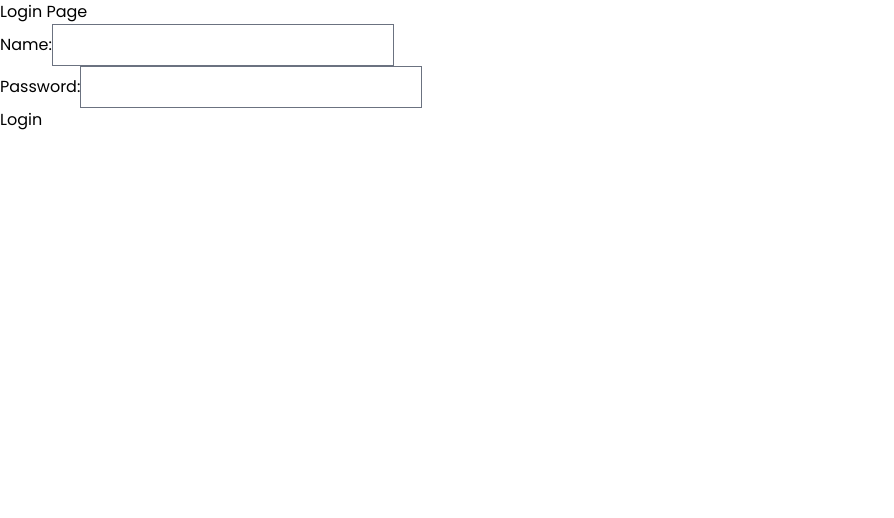
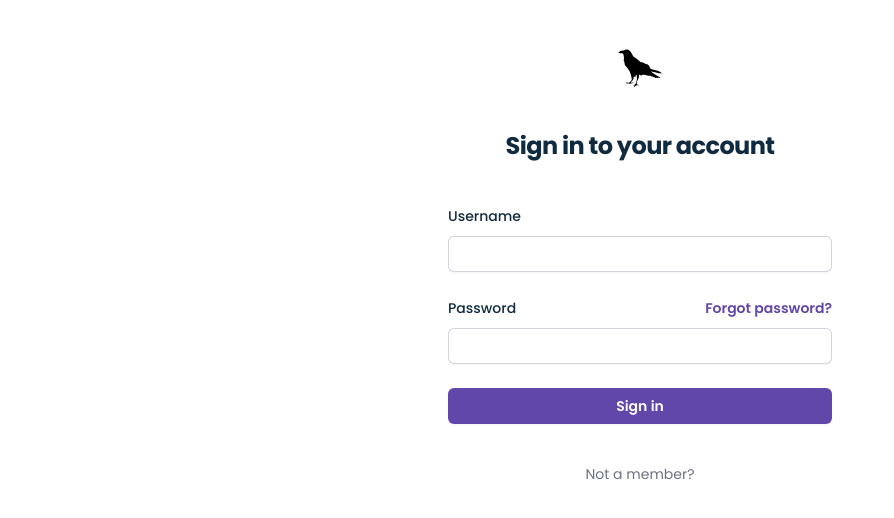
Before and after one commit to ASLaskin/SWE-Proj, a React (Vite) app in the folder client/: page /login in a window 1280 px wide. Shown: the top 518 px of the page, without its empty margins (0-894 px from the left). Built offline with nearby package versions, Linux system fonts and the light colour scheme.

Commit message:
create routes and style login and home

```diff
--- a/client/src/components/header.jsx
+++ b/client/src/components/header.jsx
@@ -1,28 +1,32 @@
+import { Link } from 'react-router-dom';
+
+
 const Header = () => {
   return (
     <>
-      <nav className='bg-white dark:bg-gray-900 w-full z-20 top-0 start-0 bg-opacity-90 fixed '>
-        <div className='max-w-screen-xl flex items-center justify-between mx-auto p-4'>
+      <nav className='bg-white  w-full z-20 top-0 start-0 bg-opacity-90 fixed border border-black '>
+        <div className='max-w-screen-xl flex items-center  justify-between mx-auto p-4'>
           <div className='flex items-center md:flex-1'>
             <a href='/' className='flex items-center rtl:space-x-reverse'>
               <img src='./src/assets/Craven.svg' className='h-8' alt='Craven Logo' />
-              <span className='self-center text-2xl font-semibold  dark:text-white md:pr-5'>
+              <span className='self-center text-2xl font-semibold text-secondaryColor  md:pr-5'>
                 Craven
               </span>
             </a>
             <ul className='text-xl hidden md:flex flex-col  md:p-0 mt-4 font-medium border border-gray-100 rounded-lg  md:space-x-8 rtl:space-x-reverse md:flex-row md:mt-0 md:border-0  dark:bg-gray-800 md:dark:bg-gray-900 dark:border-gray-700'>
               <li>
+                <Link to="/about">
                 <a
-                  href='#'
-                  className='block py-2 px-3 text-gray-900 rounded md:hover:bg-transparent md:hover:text-blue-700 md:p-0 md:dark:hover:text-blue-500 dark:text-white dark:hover:bg-gray-700 dark:hover:text-white md:dark:hover:bg-transparent dark:border-gray-700'
+                  className='block py-2 px-3 text-secondaryColor rounded md:hover:bg-transparent md:hover:text-accent md:p-0'
                 >
                   About
                 </a>
+                </Link>
               </li>
               <li>
                 <a
                   href='#'
-                  className='block py-2 px-3 text-gray-900 rounded hover:bg-gray-100 md:hover:bg-transparent md:hover:text-blue-700 md:p-0 md:dark:hover:text-blue-500 dark:text-white dark:hover:bg-gray-700 dark:hover:text-white md:dark:hover:bg-transparent dark:border-gray-700'
+                  className='text-secondaryColor block py-2 px-3 text-#102B3F rounded hover:bg-gray-100 md:hover:bg-transparent md:hover:text-accent md:p-0  '
                 >
                   OpenSource
                 </a>
@@ -30,18 +34,22 @@ const Header = () => {
             </ul>
           </div>
           <div className='md:flex space-x-2 rtl:space-x-reverse'>
+            <Link to="/signup">
             <button
               type='button'
-              className='text-black py-2 text-center font-medium text-sm md:justify-center'
+              className='text-secondaryColor py-2 text-center font-medium text-sm md:justify-center hover:text-accent'
             >
               Signup
             </button>
+            </Link>
+            <Link to="/login">
             <button
               type='button'
-              className='text-white bg-purple-700 hover:bg-blue-800 focus:ring-4 focus:outline-none focus:ring-blue-300 font-medium rounded-lg text-sm px-4 py-2 text-center dark:bg-blue-600 dark:hover:bg-blue-700 dark:focus:ring-blue-800'
+              className='text-white bg-primaryColor hover:bg-secondaryColor focus:ring-4 focus:outline-none  font-medium rounded-lg text-sm px-4 py-2 text-center dark:bg-blue-600 dark:hover:bg-blue-700 dark:focus:ring-blue-800'
             >
               Login
             </button>
+            </Link>
           </div>
           <div className='flex md:hidden items-center'>
             <button
--- a/client/src/pages/home.jsx
+++ b/client/src/pages/home.jsx
@@ -1,5 +1,6 @@
 import { useState, useEffect } from 'react';
 import Header from '../components/header';
+import { Link } from 'react-router-dom';
 
 const Home = () => {
   const [loaded, setLoaded] = useState(false);
@@ -23,12 +24,15 @@ const Home = () => {
       <Header />
       <div className={`text-4xl text-black flex flex-col flex-wrap text-center items-center justify-center h-full mb-20 ${loaded ? 'fade-in' : ''}`}>
         <h1 className='font-bold text-6xl bg-white bg-opacity-80  '>Find what you're <a className='italic'>Craven</a>™</h1>
-        <button
+        <Link to="/signup">
+        <a
           type='button'
-          className='text-white font-semibold bg-purple-600 hover:bg-blue-800 rounded-lg py-2 px-2 mt-4'
+          className='text-white font-semibold bg-primaryColor hover:bg- rounded-lg py-2 px-2 mt-4 hover:bg-secondaryColor'
         >
           Start Now
-        </button>
+        </a>
+        </Link>
+
       </div>
     </div>
     </>
--- a/client/src/pages/login.jsx
+++ b/client/src/pages/login.jsx
@@ -1,6 +1,7 @@
 // Login.js
 import React, { useState } from 'react';
 import axios from 'axios';
+import { Link } from 'react-router-dom';
 
 const Login = () => {
   const [name, setName] = useState('');
@@ -20,27 +21,68 @@ const Login = () => {
   };
 
   return (
+    <div class='flex min-h-full flex-col justify-center px-6 py-12 lg:px-8'>
+      <div class='sm:mx-auto sm:w-full sm:max-w-sm'>
+        <Link to='/'>
+        <img class='mx-auto h-10 w-auto' src='./src/assets/Craven.svg' alt='Craven' />
+        </Link>
+        <h2 class='mt-10 text-center text-2xl font-bold leading-9 tracking-tight text-secondaryColor'>
+          Sign in to your account
+        </h2>
+      </div>
+
+      <div class='mt-10 sm:mx-auto sm:w-full sm:max-w-sm'>
+        <form class='space-y-6'>
           <div>
-      <h1>Login Page</h1>
-      <form>
-        <label>Name:</label>
+            <label class='block text-sm font-medium leading-6 text-secondaryColor'>
+              Username
+            </label>
+            <div class='mt-2' />
             <input
-          type="text"
+              type='text'
               value={name}
               onChange={(e) => setName(e.target.value)}
+              class='block w-full rounded-md border-0 py-1.5 text-secondaryColor shadow-sm ring-1 ring-inset ring-gray-300 placeholder:text-gray-400 focus:ring-2 focus:ring-inset focus:ring-primaryColor sm:text-sm sm:leading-6'
             />
-        <br />
-        <label>Password:</label>
+          </div>
+
+          <div>
+            <div class='flex items-center justify-between'>
+              <label class='block text-sm  font-medium leading-6 text-secondaryColor'>
+                Password
+              </label>
+
+              <div class='text-sm'>
+                <a href='#' class='font-semibold text-primaryColor hover:text-accent'>
+                  Forgot password?
+                </a>
+              </div>
+            </div>
+            <div class='mt-2'>
               <input
-          type="password"
+                type='password'
                 value={password}
                 onChange={(e) => setPassword(e.target.value)}
+                class='block w-full rounded-md border-0 py-1.5 text-gray-900 shadow-sm ring-1 ring-inset ring-gray-300 placeholder:text-gray-400 focus:ring-2 focus:ring-inset sm:text-sm focus:ring-primaryColor sm:leading-6'
               />
-        <br />
-        <button type="button" onClick={handleLogin}>
-          Login
+            </div>
+          </div>
+
+          <div>
+            <button
+              type='submit'
+              class='flex w-full justify-center rounded-md bg-primaryColor px-3 py-1.5 text-sm font-semibold leading-6 text-white shadow-sm hover:bg-secondaryColor focus-visible:outline focus-visible:outline-2 focus-visible:outline-offset-2 focus-visible:outline-primaryColor'
+              onClick={handleLogin}
+            >
+              Sign in
             </button>
+          </div>
         </form>
+
+        <Link to='/signup'>
+          <p class='mt-10 text-center text-sm text-gray-500 hover:text-accent'>Not a member?</p>
+        </Link>
+      </div>
     </div>
   );
 };
--- a/client/tailwind.config.js
+++ b/client/tailwind.config.js
@@ -2,7 +2,13 @@
 export default {
   content: ['./index.html', './src/**/*.{js,jsx}'],
   theme: {
-    extend: {},
+    extend: {
+      colors:{
+        primaryColor: '#6247AA',
+        secondaryColor: '#102B3F',
+        accent: '#A06CD5',
+      }
+    },
   },
   plugins: [require('flowbite/plugin')],
 };
```
Lines whose indentation alone changed are shown as unchanged.
